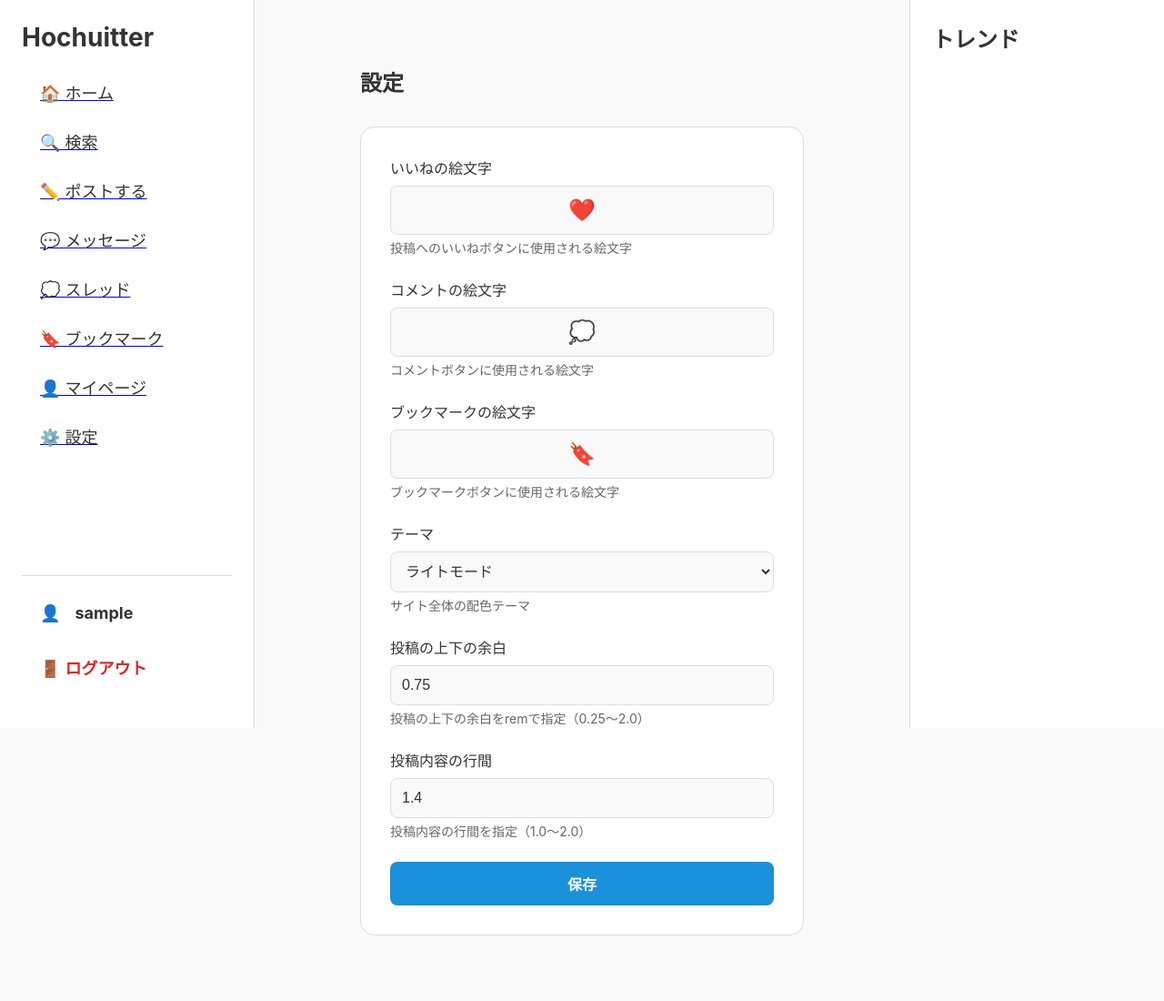
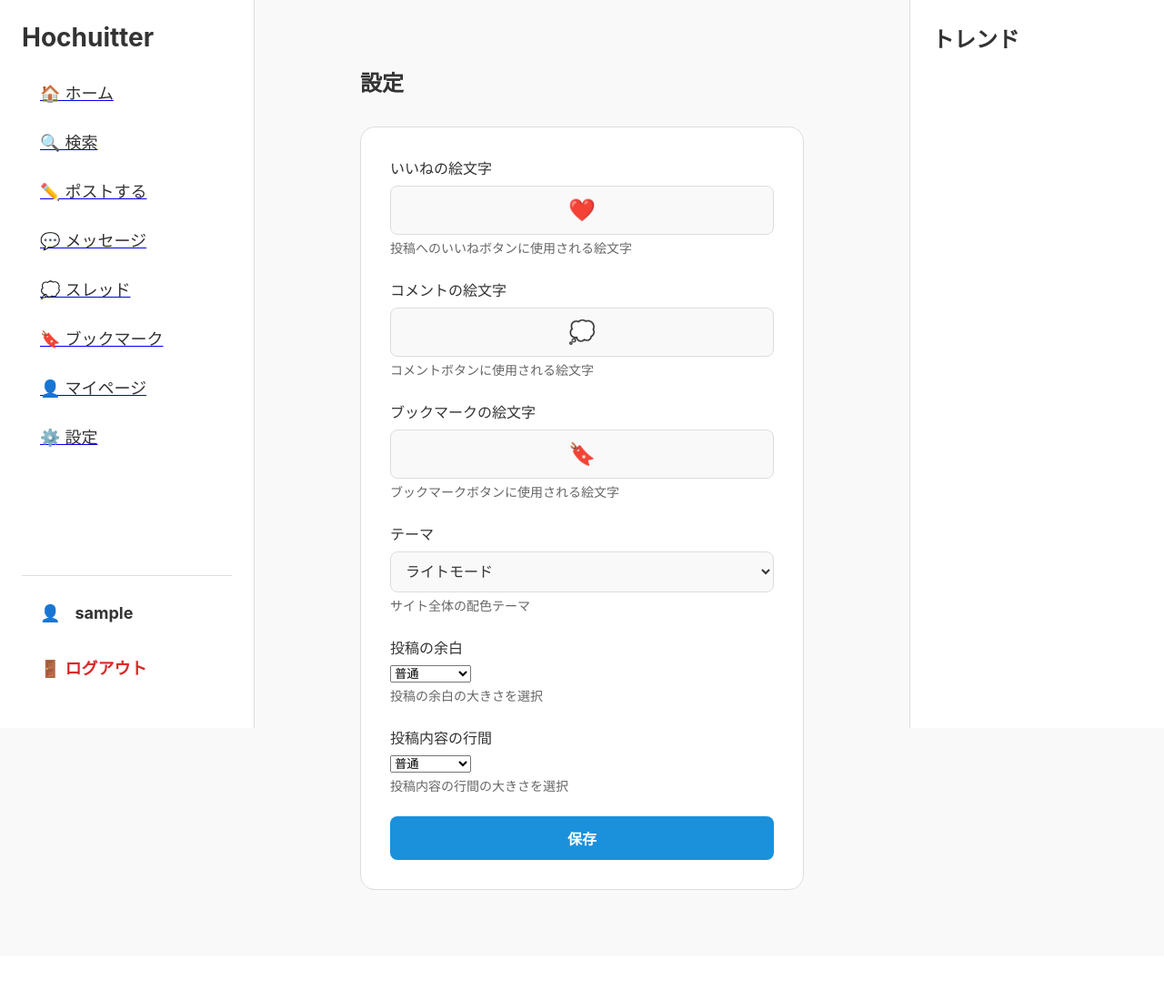
Before and after one commit to hochu-shunsuke/Hochuitter, a Django app: page /social/settings/ in a window 1280 px wide. Shown: the whole page at 91% size. After the commit the page ends 978 px from the top, so only its background shows below. Run offline with Django 5.2, Linux system fonts and the light colour scheme; the visitor is signed in with stand-in values (Sample User, id 1); data comes from the database, SQL or seed files in the repository.

Commit message:
行間と余白のカスタマイズ

```diff
--- a/sns/social/forms.py
+++ b/sns/social/forms.py
@@ -4,14 +4,14 @@ from .models import Profile
 class ProfileSettingsForm(forms.ModelForm):
     class Meta:
         model = Profile
-        fields = ['like_emoji', 'comment_emoji', 'bookmark_emoji', 'theme', 'post_vertical_padding', 'post_content_line_height']
+        fields = ['like_emoji', 'comment_emoji', 'bookmark_emoji', 'theme', 'post_spacing', 'content_spacing']
         labels = {
             'like_emoji': 'いいねの絵文字',
             'comment_emoji': 'コメントの絵文字',
             'bookmark_emoji': 'ブックマークの絵文字',
             'theme': 'テーマ',
-            'post_vertical_padding': '投稿の上下の余白',
-            'post_content_line_height': '投稿内容の行間'
+            'post_spacing': '投稿の余白',
+            'content_spacing': '投稿内容の行間'
         }
         widgets = {
             'like_emoji': forms.TextInput(attrs={
@@ -32,17 +32,11 @@ class ProfileSettingsForm(forms.ModelForm):
             'theme': forms.Select(attrs={
                 'class': 'theme-select'
             }),
-            'post_vertical_padding': forms.NumberInput(attrs={
-                'class': 'number-input',
-                'step': '0.1',
-                'min': '0.25',
-                'max': '2.0'
+            'post_spacing': forms.Select(attrs={
+                'class': 'spacing-select'
             }),
-            'post_content_line_height': forms.NumberInput(attrs={
-                'class': 'number-input',
-                'step': '0.1',
-                'min': '1.0',
-                'max': '2.0'
+            'content_spacing': forms.Select(attrs={
+                'class': 'spacing-select'
             })
         }
         help_texts = {
@@ -50,6 +44,6 @@ class ProfileSettingsForm(forms.ModelForm):
             'comment_emoji': 'コメントボタンに使用される絵文字',
             'bookmark_emoji': 'ブックマークボタンに使用される絵文字',
             'theme': 'サイト全体の配色テーマ',
-            'post_vertical_padding': '投稿の上下の余白をremで指定（0.25～2.0）',
-            'post_content_line_height': '投稿内容の行間を指定（1.0～2.0）'
+            'post_spacing': '投稿の余白の大きさを選択',
+            'content_spacing': '投稿内容の行間の大きさを選択'
         }
--- a/sns/social/models.py
+++ b/sns/social/models.py
@@ -18,9 +18,14 @@ class Profile(models.Model):
     bookmark_emoji = models.CharField(max_length=10, default='🔖')
     theme = models.CharField(max_length=5, choices=THEME_CHOICES, default='light')
 
-    # 投稿の高さ設定
-    post_vertical_padding = models.FloatField(default=0.75)  # 投稿の上下パディング（rem単位）
-    post_content_line_height = models.FloatField(default=1.4)  # 投稿内容の行間
+    # 投稿の表示設定
+    SPACING_CHOICES = [
+        ('compact', 'コンパクト'),
+        ('normal', '普通'),
+        ('comfortable', '広め'),
+    ]
+    post_spacing = models.CharField(max_length=15, choices=SPACING_CHOICES, default='normal')
+    content_spacing = models.CharField(max_length=15, choices=SPACING_CHOICES, default='normal')
 
     def __str__(self):
         return self.user.username #Userのusernameを参照している．Profile.userの定義部分でUserをOneToOneで見ているからそのまま引き継いでいる
```
Also changed, not shown: sns/post/templates/post/components/post_list.html (+37 -13 lines), sns/post/templates/post/components/thread_posts_list.html (+26 -2 lines), sns/social/migrations/0006_remove_profile_post_content_line_height_and_more.py (added).
